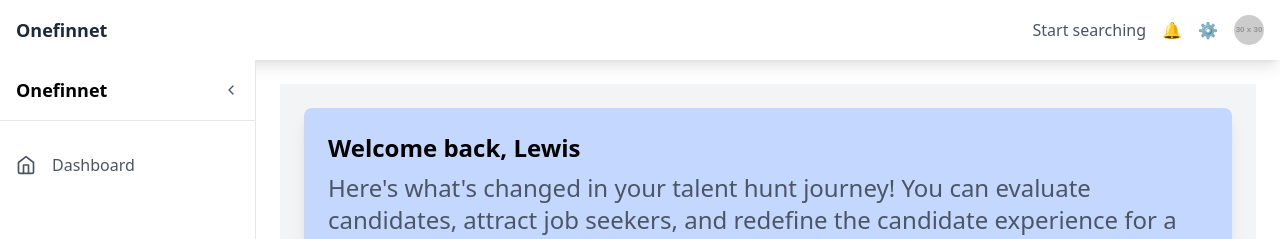
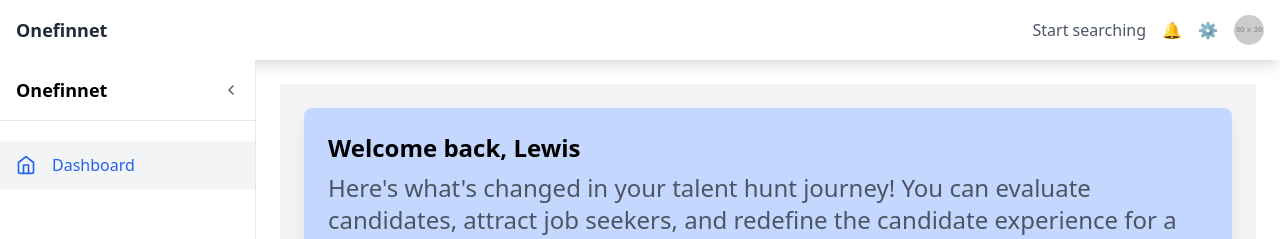
Before and after one commit to ravikr126/assesment-dashboard, a React (Create React App) app: page / in a window 1280 px wide. Shown: the top 239 px of the page. Built offline with nearby package versions, Linux system fonts and the light colour scheme.

Commit message:
sidebar fix

```diff
--- a/src/components/sidebar.jsx
+++ b/src/components/sidebar.jsx
@@ -1,17 +1,23 @@
 import React, { useState } from "react";
-import { FiHome, FiChevronLeft, FiChevronRight } from "react-icons/fi"; // React icons
+import { FiHome, FiChevronLeft, FiChevronRight } from "react-icons/fi";
 import Home from "./home";
 
 const Sidebar = () => {
   const [isOpen, setIsOpen] = useState(true);
+  const [currentComponent, setCurrentComponent] = useState("home");
 
   const toggleSidebar = () => {
     setIsOpen(!isOpen);
   };
 
+  const handleDashboardClick = () => {
+    setCurrentComponent("home");
+  };
+
+  const isActive = currentComponent === "home";
+
   return (
     <div className="flex h-screen">
-      {/* Sidebar */}
       <div
         className={`${
           isOpen ? "w-64" : "w-16"
@@ -29,18 +35,21 @@
           </button>
         </div>
 
-
         <ul className="mt-5">
-          <li className="flex items-center space-x-4 px-4 py-3 text-gray-600 hover:bg-gray-100 transition-all">
+          <li
+            className={`flex items-center space-x-4 px-4 py-3 transition-all cursor-pointer ${
+              isActive ? "bg-gray-100 text-blue-600" : "text-gray-600 hover:bg-gray-100"
+            }`}
+            onClick={handleDashboardClick}
+          >
             <FiHome className="text-xl" />
             <span className={`${isOpen ? "block" : "hidden"}`}>Dashboard</span>
           </li>
-
         </ul>
       </div>
 
       <div className="flex-1 p-6">
-        <Home/>
+        {currentComponent === "home" && <Home />}
       </div>
     </div>
   );
```
